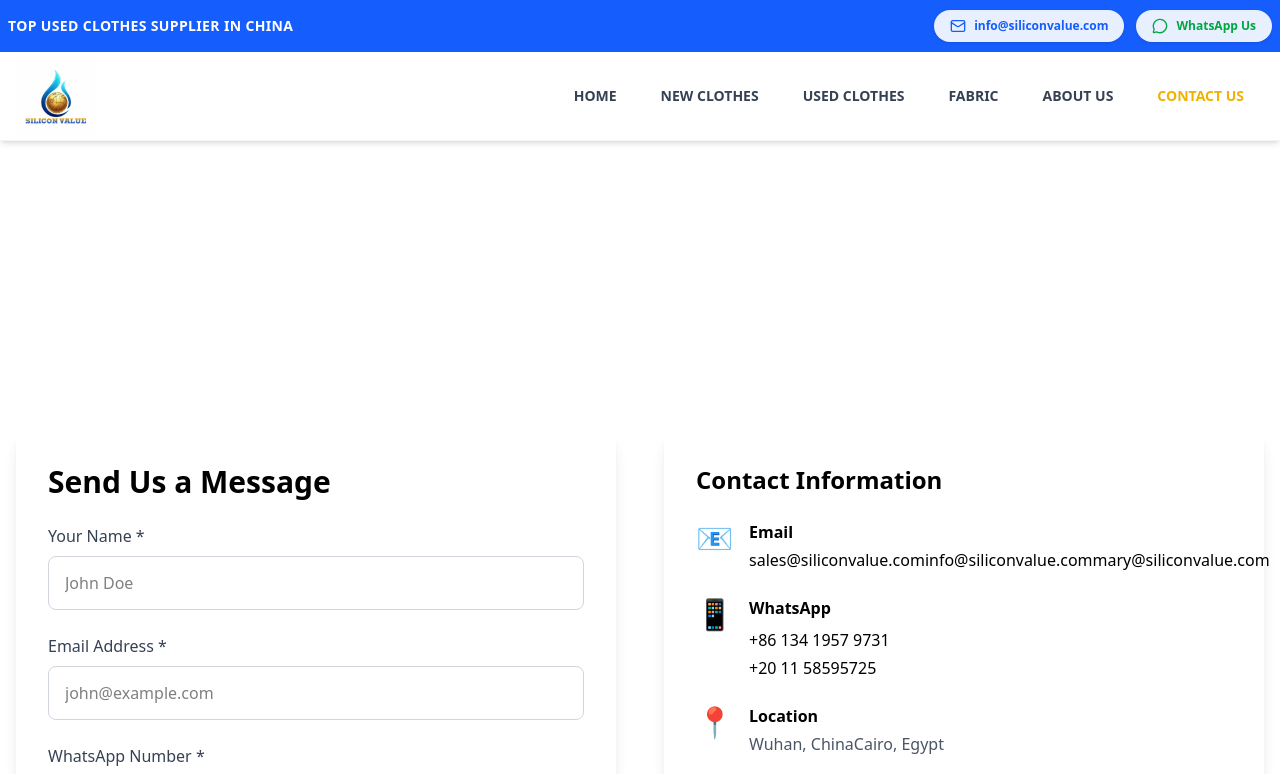
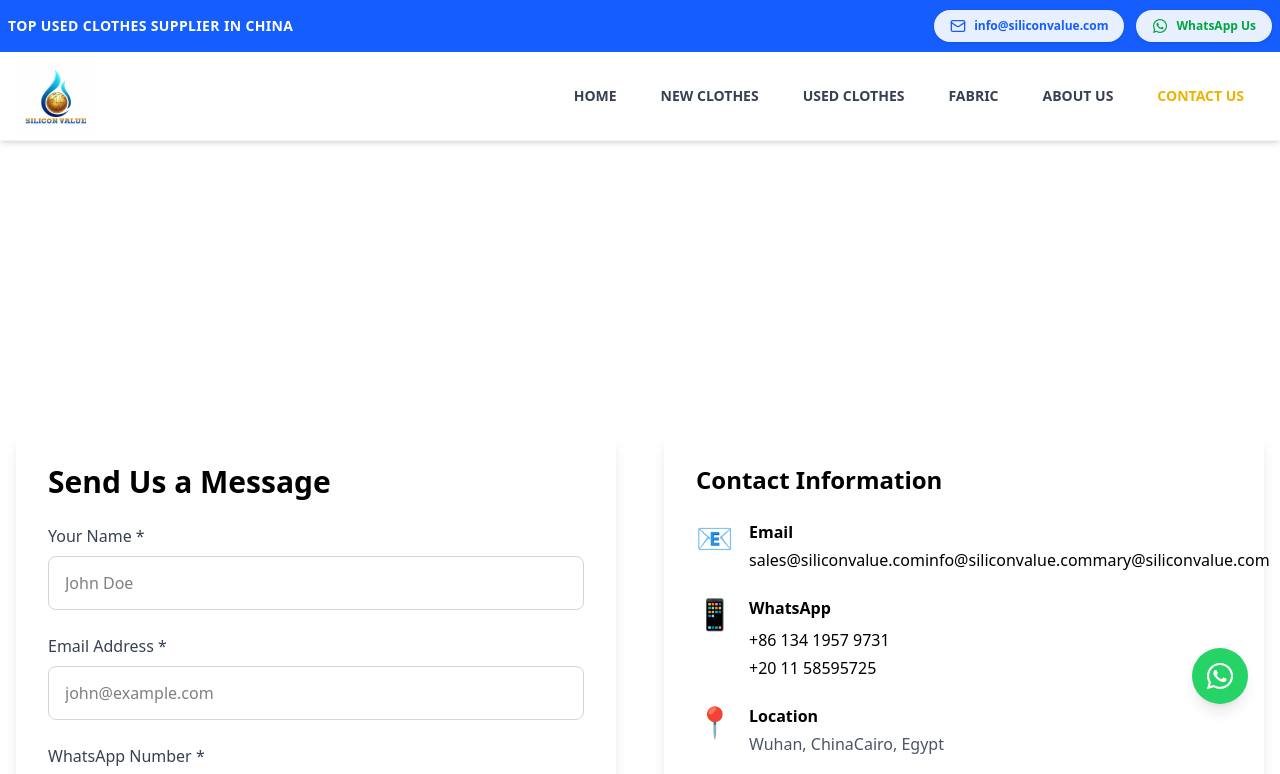
Before and after one commit to mohanedashraf047-lab/newSilicon, a React (Vite) app: page /contact in a window 1280 px wide. Shown: the top 774 px of the page. Built offline with nearby package versions, Linux system fonts and the light colour scheme.

Commit message:
whatsapp-button

```diff
--- a/package.json
+++ b/package.json
@@ -14,6 +14,7 @@
     "lucide-react": "^0.563.0",
     "react": "^19.2.0",
     "react-dom": "^19.2.0",
+    "react-icons": "^5.5.0",
     "react-intersection-observer": "^10.0.2",
     "react-router-dom": "^7.13.0",
     "tailwindcss": "^4.1.18"
--- a/src/App.jsx
+++ b/src/App.jsx
@@ -9,6 +9,7 @@ import { useScroll } from "./hooks";
 import { scrollToTop } from "./utils/helpers";
 import Layout from "./pages/Layout";
 import About from "./pages/About";
+import WhatsAppButton from "./components/WhatsAppButton";
 import './App.css'
 
 const BackToTop = () => {
@@ -56,6 +57,7 @@ function App() {
   return (
     <>
       <RouterProvider router={routes} />
+      <WhatsAppButton />
       <BackToTop />
     </>
   );
--- a/src/components/Header.jsx
+++ b/src/components/Header.jsx
@@ -1,4 +1,5 @@
-import { Mail, MessageCircle } from "lucide-react";
+import { Mail } from "lucide-react";
+import { FaWhatsapp } from "react-icons/fa";
 import { useState, useEffect } from "react";
 import { Link, NavLink } from "react-router-dom";
 
@@ -60,7 +61,7 @@ const Header = () => {
                 rel="noopener noreferrer"
                 className="flex items-center space-x-2 px-4 py-2 bg-white/90 backdrop-blur-sm text-green-600 rounded-full hover:bg-white hover:scale-105 transition-all duration-300 shadow-sm"
               >
-                <MessageCircle className="w-4 h-4 shrink-0" />
+                <FaWhatsapp className="w-4 h-4 shrink-0" />
                 <span className="text-xs font-semibold hidden xl:inline whitespace-nowrap">
                   WhatsApp Us
                 </span>
--- /dev/null
+++ b/src/components/WhatsAppButton.jsx
@@ -0,0 +1,50 @@
+import { useState, useEffect } from "react";
+import { FaWhatsapp } from "react-icons/fa";
+import { COMPANY_INFO } from "../constants/siteData";
+
+const WhatsAppButton = () => {
+  const [showTooltip, setShowTooltip] = useState(true);
+
+  useEffect(() => {
+    const duration = showTooltip ? 4000 : 6000;
+    const timer = setTimeout(() => setShowTooltip((prev) => !prev), duration);
+    return () => clearTimeout(timer);
+  }, [showTooltip]);
+
+  const whatsappNumber = COMPANY_INFO.whatsapp[0].replace(/[^0-9]/g, "");
+  const whatsappUrl = `https://wa.me/${whatsappNumber}?text=${encodeURIComponent(
+    "Hello, I am interested in your products"
+  )}`;
+
+  return (
+    <div className="fixed bottom-20 right-4 sm:bottom-22 sm:right-6 md:bottom-24 md:right-8 z-50">
+      {/* Tooltip */}
+      <div
+        className={`absolute bottom-full right-0 mb-3 transition-all duration-500 ${
+          showTooltip
+            ? "opacity-100 translate-y-0"
+            : "opacity-0 translate-y-2 pointer-events-none"
+        }`}
+      >
+        <div className="relative bg-white text-gray-800 text-xs sm:text-sm font-medium px-3 sm:px-4 py-2 rounded-lg shadow-lg whitespace-nowrap border border-gray-100">
+          Chat with us!
+          {/* Arrow pointing down */}
+          <div className="absolute -bottom-1.5 right-5 w-3 h-3 bg-white border-r border-b border-gray-100 rotate-45" />
+        </div>
+      </div>
+
+      {/* Button */}
+      <a
+        href={whatsappUrl}
+        target="_blank"
+        rel="noopener noreferrer"
+        aria-label="Chat on WhatsApp"
+        className="flex items-center justify-center w-13 h-13 sm:w-14 sm:h-14 bg-[#25D366] hover:bg-[#1ebe57] text-white rounded-full shadow-lg hover:shadow-2xl active:scale-95 transition-all"
+      >
+        <FaWhatsapp className="text-2xl sm:text-3xl" />
+      </a>
+    </div>
+  );
+};
+
+export default WhatsAppButton;
```
Also changed, not shown: 1 other file (tests, documents, lock files or other folders).
